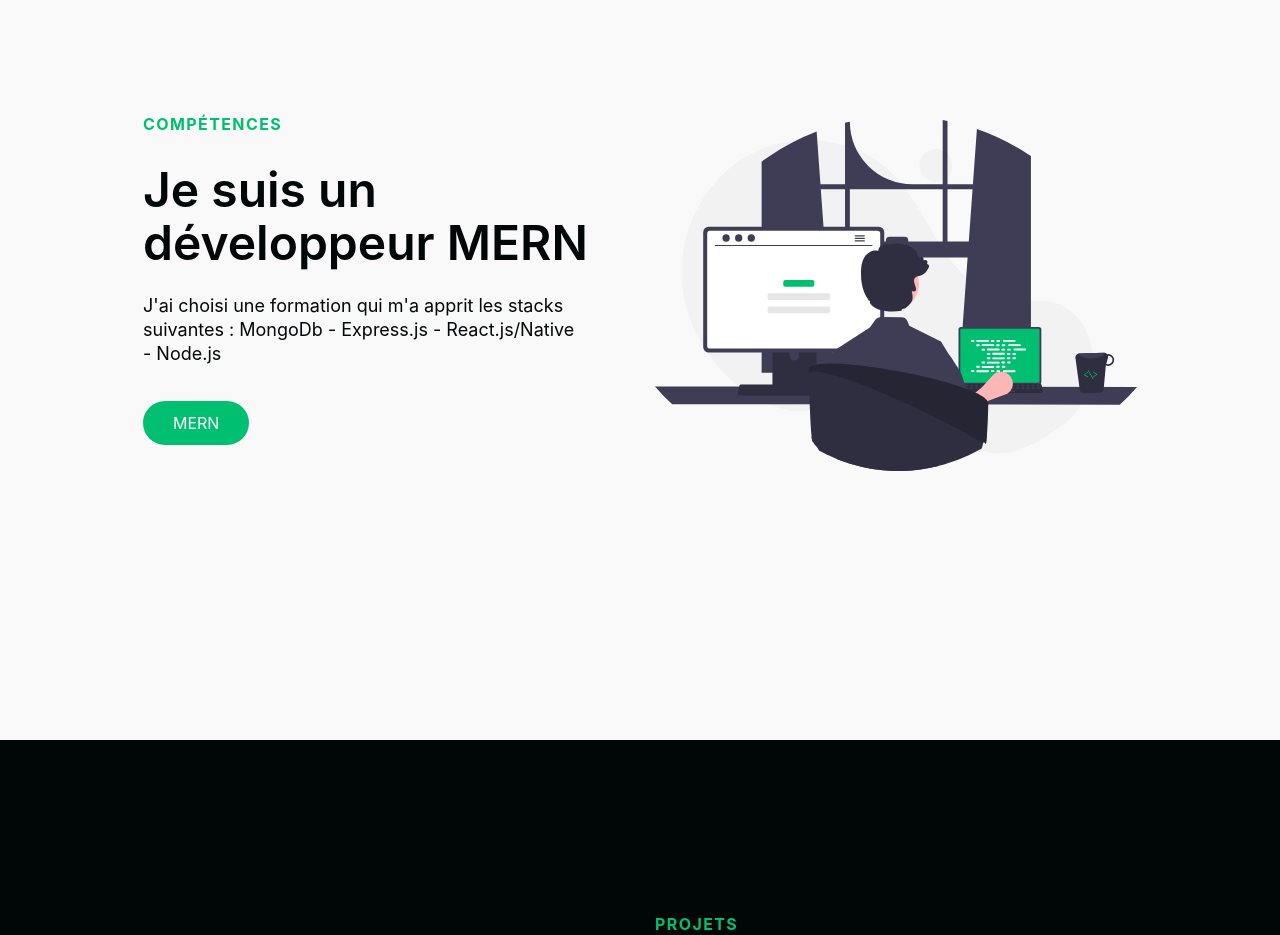
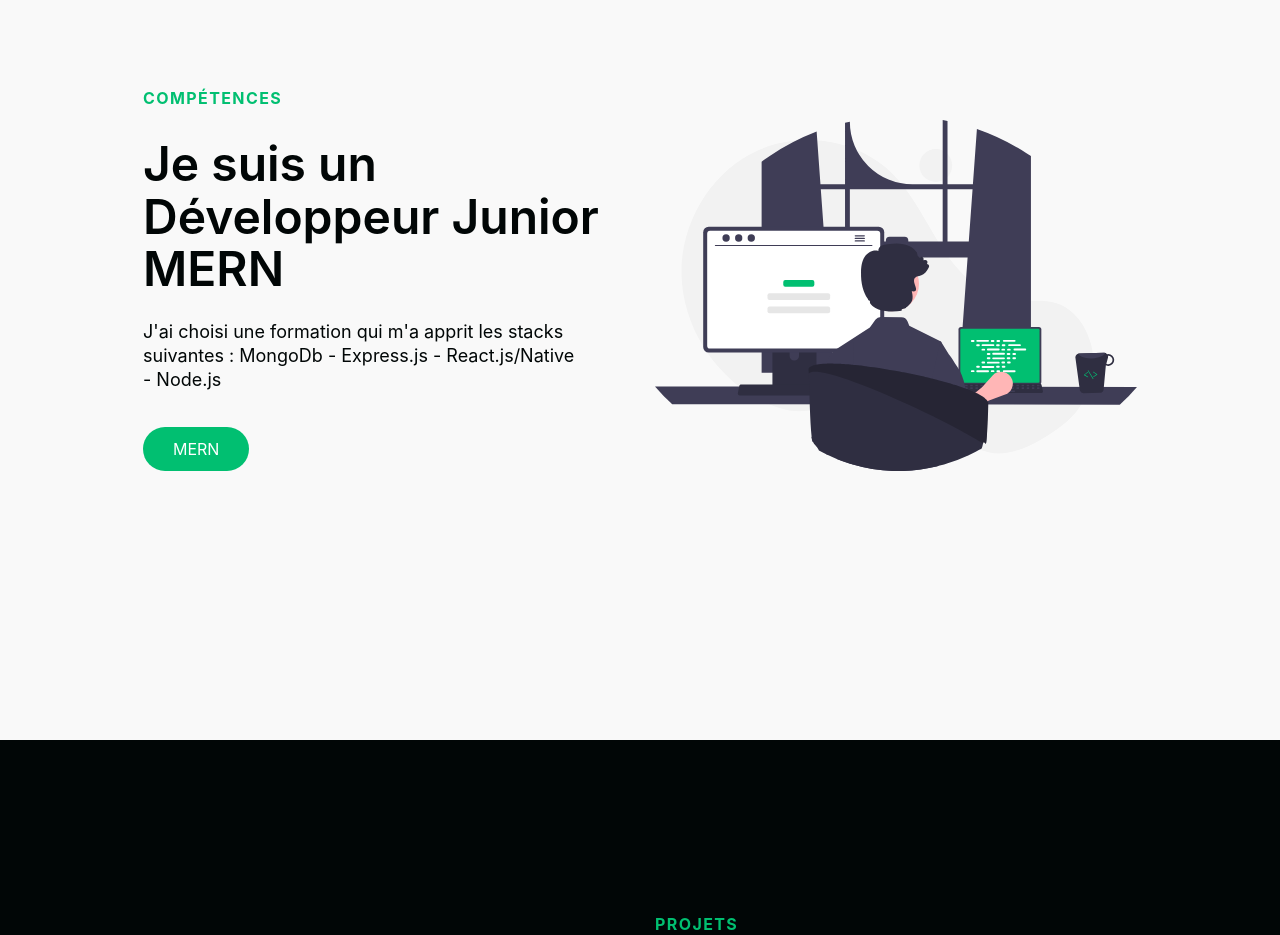
Before and after one commit to Sly695/myPortFolio, a React (Create React App) app in the folder sandaraly/: page / in a window 1280 px wide. Shown: the part 2640-3575 px from the top of the page. Built offline with nearby package versions, Linux system fonts and the light colour scheme.

Commit message:
Update Data.js

```diff
--- a/sandaraly/src/components/InfoSection/Data.js
+++ b/sandaraly/src/components/InfoSection/Data.js
@@ -43,7 +43,7 @@ export const homeObjFour = { //COMPETENCES
     lightText: false,
     lightTextDesc: false,
     topLine: 'Compétences',
-    headLine: 'Je suis un développeur MERN',
+    headLine: 'Je suis un Développeur Junior MERN',
     description: `J'ai choisi une formation qui m'a apprit les stacks suivantes :
     MongoDb - Express.js - React.js/Native - Node.js`,
     buttonLabel: 'MERN',
```
